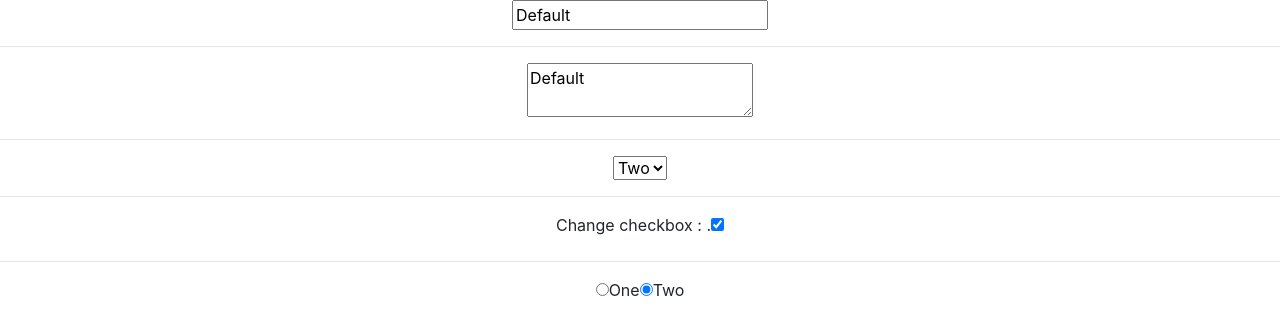
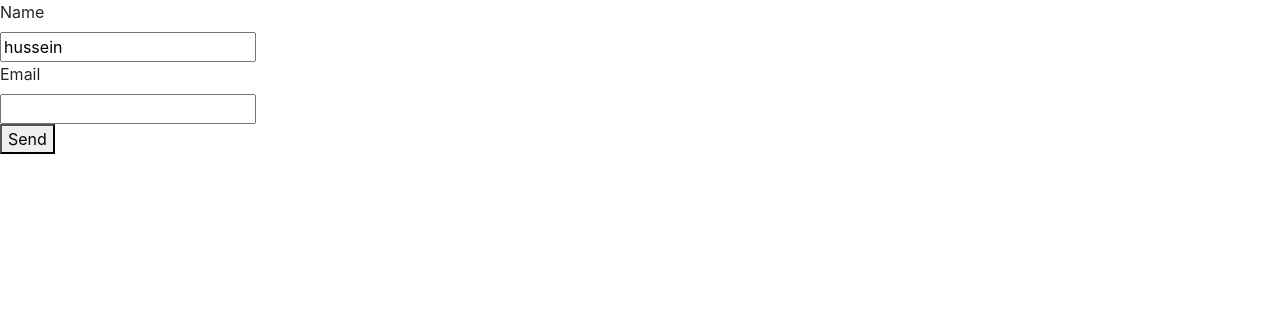
Before and after one commit to shokrshokr/react-step-by-step, a React (Create React App) app: page / in a window 1280 px wide. Shown: the top 334 px of the page. Built offline with nearby package versions, Linux system fonts and the light colour scheme.

Commit message:
019-part4

```diff
--- a/src/App.js
+++ b/src/App.js
@@ -1,56 +1,37 @@
 import React, { Component } from 'react';
-import './App.css';
+import {Formik, Field} from 'formik';
 
 
+class App extends Component {
 
-
-class App extends Component{
-
-  state = {
-    value: 'Default',
-    selectVal: "2",
-    checked: true,
-    radioValue: "2"
+  onSubmit = (values) => {
+    console.log(values);
   }
 
-  setValue = (event) => {
-    const name = event.target.name;
-    const type = event.target.type;
-    let value = '';
-
-    if(type == 'checkbox')  value = event.target.checked;
-    else  value = event.target.value;
-
-    this.setState({
-      [name]: value
-    })
+  form = (props) => {
+    return (
+      <form onSubmit={props.handleSubmit}>
+        <label>Name</label><br />
+        <Field name="name" /><br />
+        <label>Email</label><br />
+        <Field name="email" /><br />
+        <button type="submit">Send</button>
+      </form>
+    )
   }
 
   render(){
-    return(
+    return (
       <div className="App">
-        <input name="value" value={this.state.value} onChange={this.setValue} />
-        <hr />
-        <textarea name="value" value={this.state.value} onChange={this.setValue} />
-        <hr />
-        <select name="selectVal" value={this.state.selectVal} onChange={this.setValue} >
-          <option value="1">One</option>
-          <option value="2">Two</option>
-        </select>
-        <hr />
-        <label>
-          Change checkbox : .
-          <input name="checked" type="checkbox" checked={this.state.checked} onChange={this.setValue} />
-        </label>
-        <hr />
-
-        <div onChange={this.setValue} >
-          <input name="radioValue" type="radio" value="1" checked={this.state.radioValue == '1'} />One
-          <input name="radioValue" type="radio" value="2" checked={this.state.radioValue == '2'} />Two
-        </div>
+        <Formik
+          initialValues={{name: "hussein", email: ""}}
+          onSubmit={this.onSubmit}
+          render={this.form}
+        />
       </div>
     );
   }
+
 }
 
 export default App;
```
